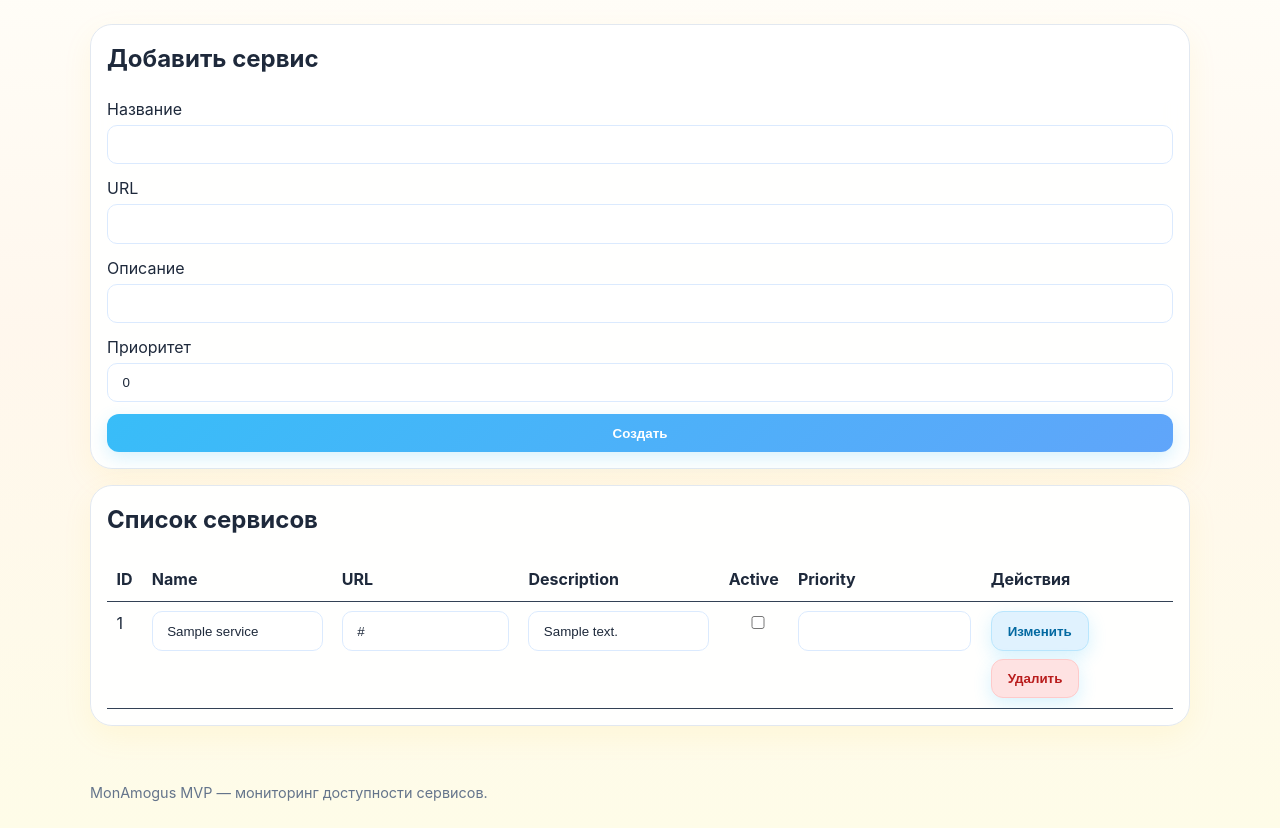
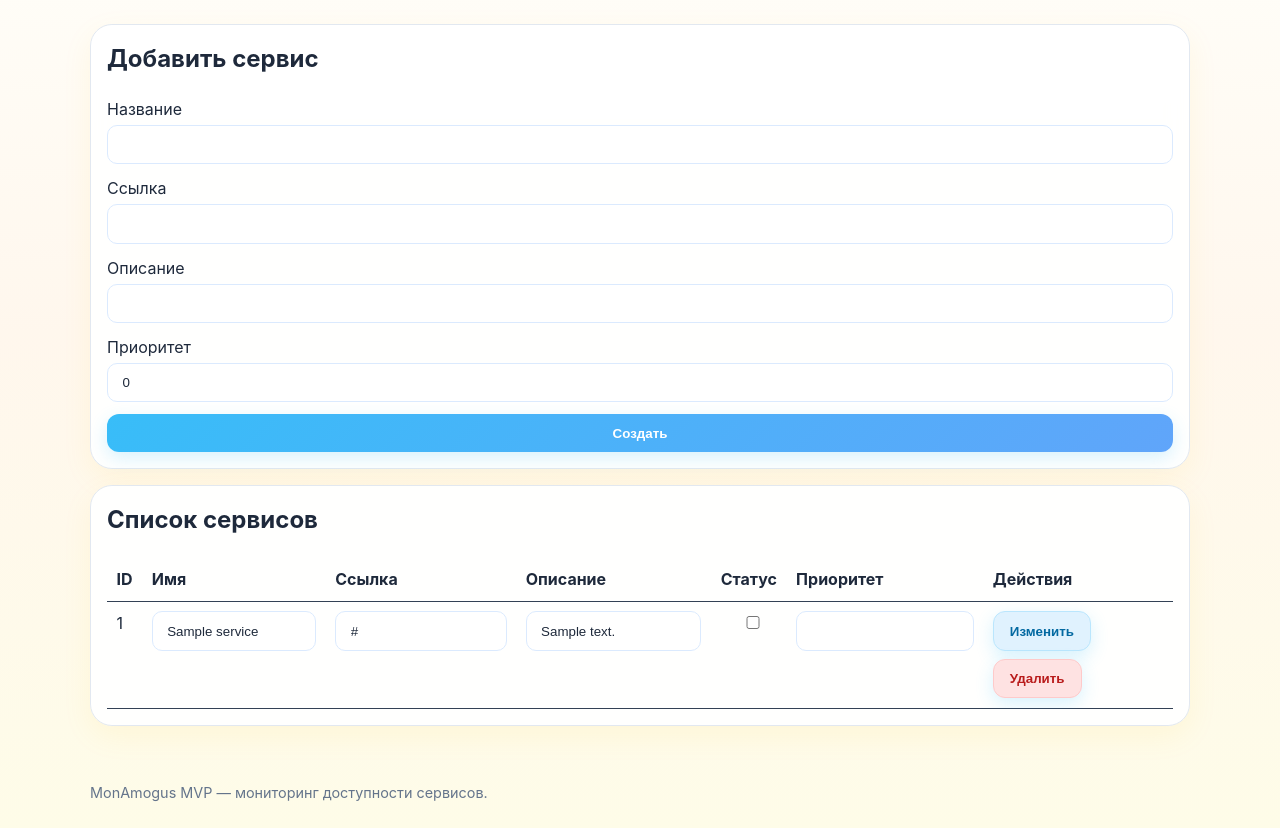
Before and after one commit to CatherineFlower/System.MonAmogus, a FastAPI app: template app/templates/admin_services.html in a window 1280 px wide. Shown: the part 73-901 px from the top of the page. Run offline with FastAPI, Linux system fonts and the light colour scheme; the template is opened without the code that fills it: most values are stand-ins (such as "Sample title", 1, 10 or a date in 2020).

Commit message:
rename all to russia

```diff
--- /dev/null
+++ b/app/__init__.py
@@ -0,0 +1 @@
+# app/__init__.py
--- a/app/templates/admin_services.html
+++ b/app/templates/admin_services.html
@@ -7,7 +7,7 @@
     {% if error %}<p class="status-pill status-unavailable">{{ error }}</p>{% endif %}
     <form method="post" action="/admin/services/create" class="form-grid">
       <label>Название <input type="text" name="name" required></label>
-      <label>URL <input type="text" name="url" required></label>
+      <label>Ссылка <input type="text" name="url" required></label>
       <label>Описание <input type="text" name="description"></label>
       <label>Приоритет <input type="number" name="sort_order" value="0"></label>
       <button type="submit">Создать</button>
@@ -19,7 +19,7 @@
     <div class="table-wrap">
       <table>
         <thead>
-          <tr><th>ID</th><th>Name</th><th>URL</th><th>Description</th><th>Active</th><th>Priority</th><th>Действия</th></tr>
+          <tr><th>ID</th><th>Имя</th><th>Ссылка</th><th>Описание</th><th>Статус</th><th>Приоритет</th><th>Действия</th></tr>
         </thead>
         <tbody>
         {% for service in services %}
--- a/requirements.txt
+++ b/requirements.txt
@@ -12,3 +12,4 @@ python-multipart>=0.0.9
 psycopg2-binary>=2.9.9
 
 pytest
+pytest-cov
```
Also changed, not shown: tests/__init__.py (added, +1 -0 lines).
